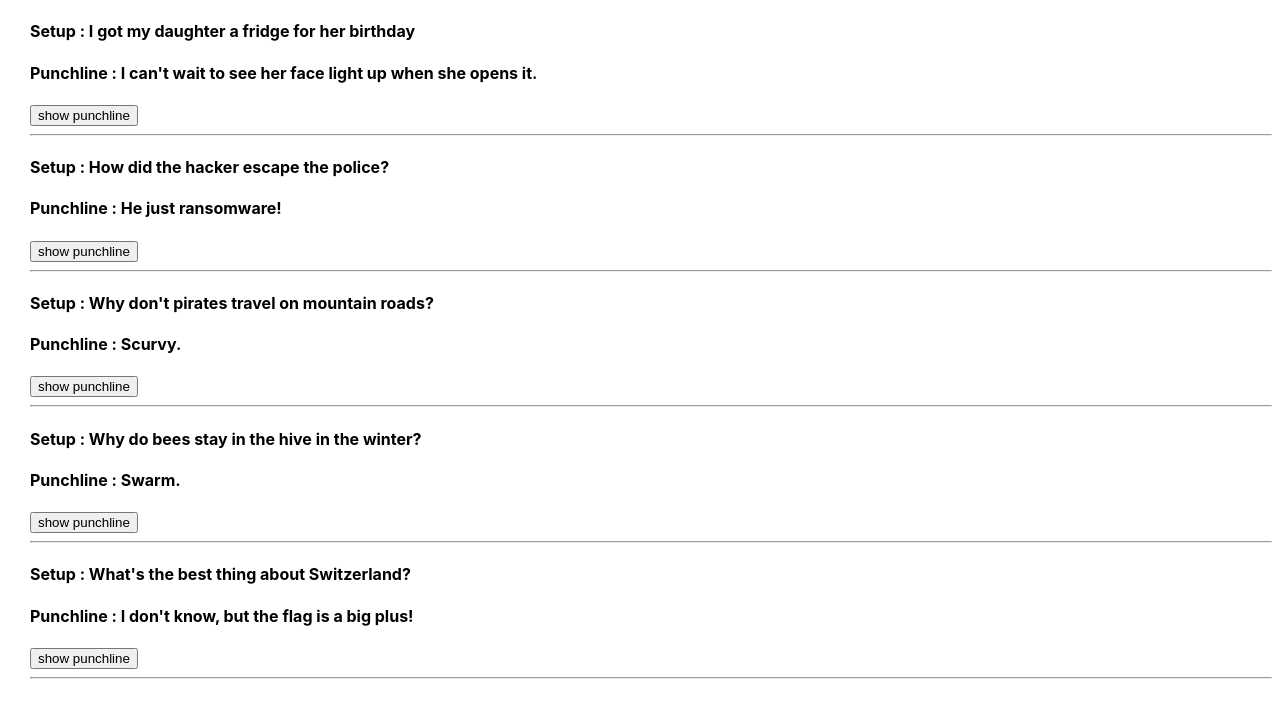
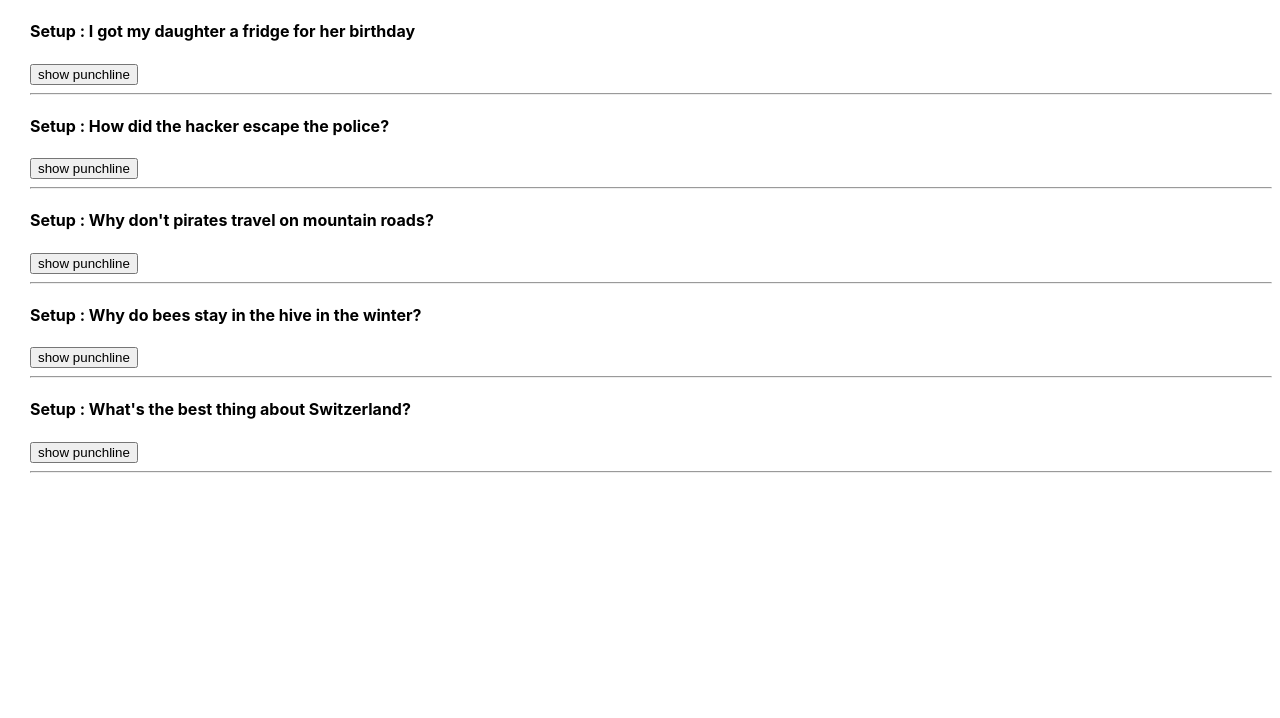
Before and after one commit to HarikaPenukonda/react-projects-prep, a React (Vite) app: page / in a window 1280 px wide. Shown: the top 718 px of the page. Built offline with nearby package versions, Linux system fonts and the light colour scheme.

Commit message:
Challenge - using ternary operator

```diff
--- a/src/props_practice/component/Data.jsx
+++ b/src/props_practice/component/Data.jsx
@@ -3,8 +3,7 @@ import { useState } from "react"
 export default function Data(props){
      /**
      * Challenge:
-     * - Create state `isShown` (boolean, default to `false`)
-     * - Add a button that toggles the value back and forth
+     *  only show the punchline paragraph if isShow is `true`
      */
     const[isShown,setIsShown] = useState(false)
     function toggleButton(){
@@ -18,7 +17,7 @@ export default function Data(props){
 
             </div>
             <div>
-                <h4>Punchline : {props.punchline}</h4>
+                {isShown ? <h4>Punchline : {props.punchline}</h4> : <h4></h4>}
             </div>
             <button onClick={toggleButton}>show punchline</button>
             <hr></hr>
```
